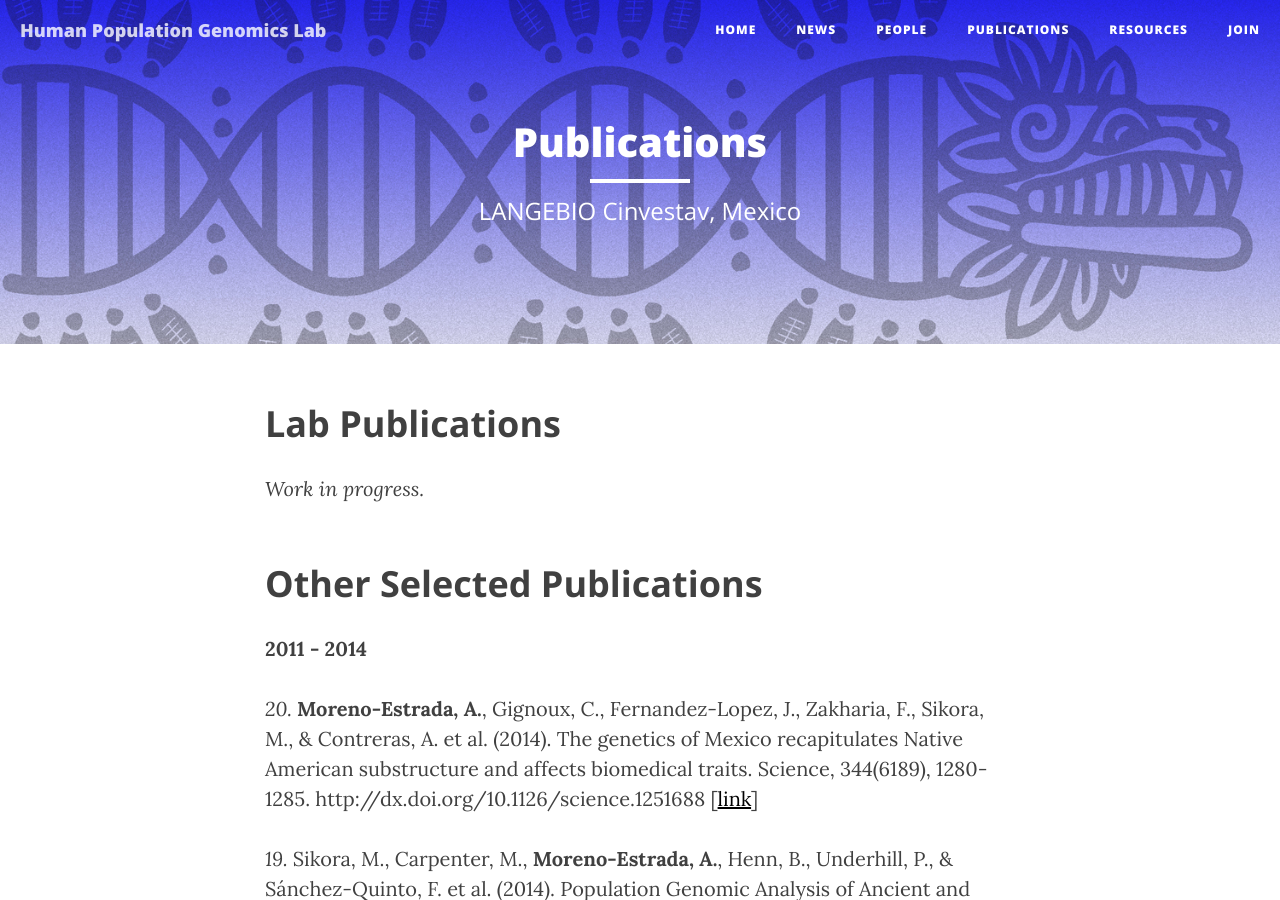
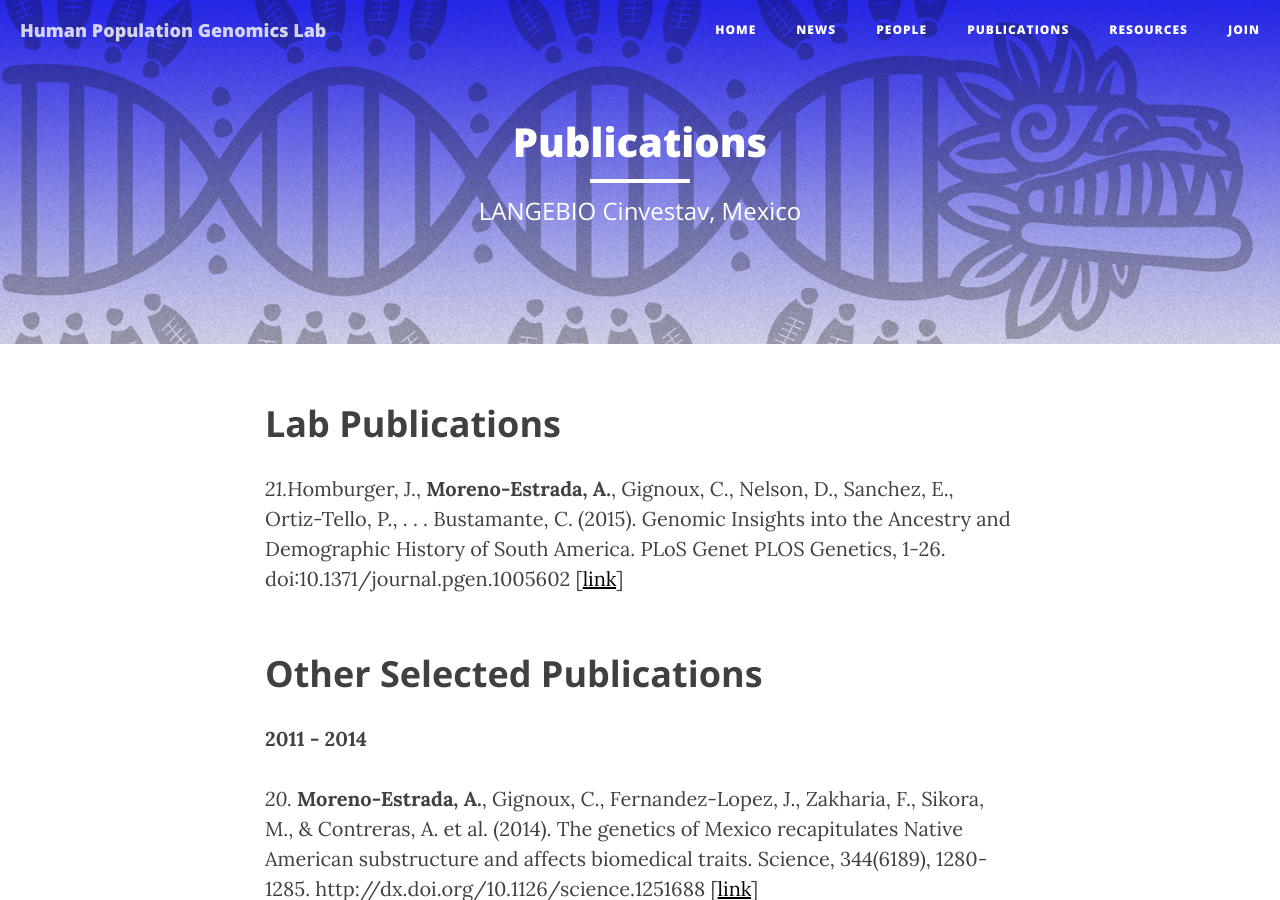
Before and after one commit to milkshakeplustip/milkshakeplustip.github.io, a Jekyll site: the page built from c.html, in a window 1280 px wide and 900 px high. Built offline with Jekyll 4.4.1, drawn with Linux system fonts in a browser that asks for light colours; nearby versions of some CDN libraries.

Commit message:
south america paper!

```diff
--- a/c.html
+++ b/c.html
@@ -5,7 +5,7 @@
 header-img: "img/home-bg_2_1500.jpg"
 ---
 <h2 class="section-heading">Lab Publications</h2>
-<p><i>Work in progress.</i></p>
+<p><i>21.</i>Homburger, J., <b>Moreno-Estrada, A.</b>, Gignoux, C., Nelson, D., Sanchez, E., Ortiz-Tello, P., . . . Bustamante, C. (2015). Genomic Insights into the Ancestry and Demographic History of South America. PLoS Genet PLOS Genetics, 1-26. doi:10.1371/journal.pgen.1005602 [<a href="http://journals.plos.org/plosgenetics/article?id=10.1371/journal.pgen.1005602">link</a>]</p>
 <h2 class="section-heading">Other Selected Publications</h2>
 <p><b>2011 - 2014</b></p>
 <p><i>20.</i> <b>Moreno-Estrada, A.</b>, Gignoux, C., Fernandez-Lopez, J., Zakharia, F., Sikora, M., & Contreras, A. et al. (2014). The genetics of Mexico recapitulates Native American substructure and affects biomedical traits. Science, 344(6189), 1280-1285. http://dx.doi.org/10.1126/science.1251688 [<a href="https://www.sciencemag.org/content/344/6189/1280">link</a>]</p>
```
